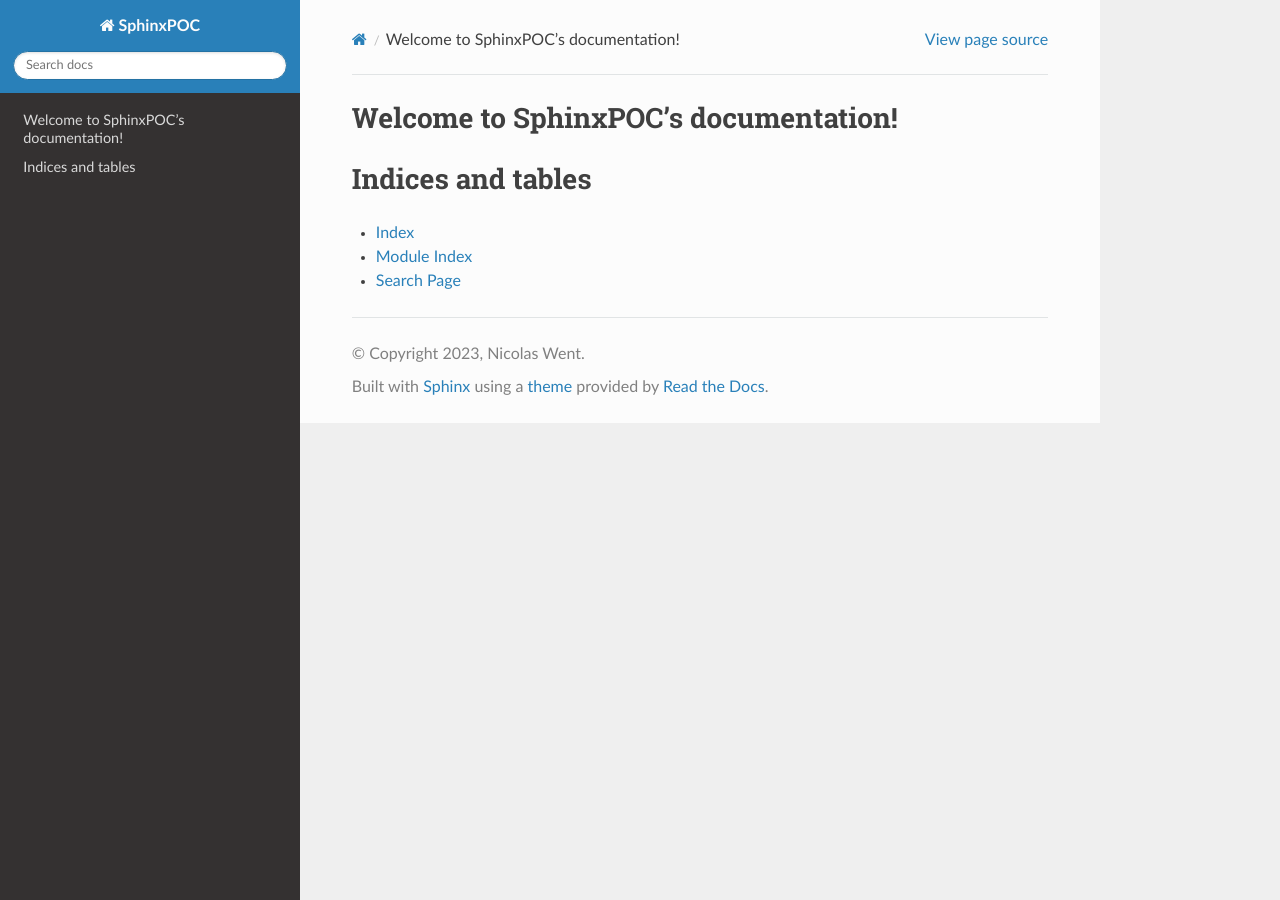
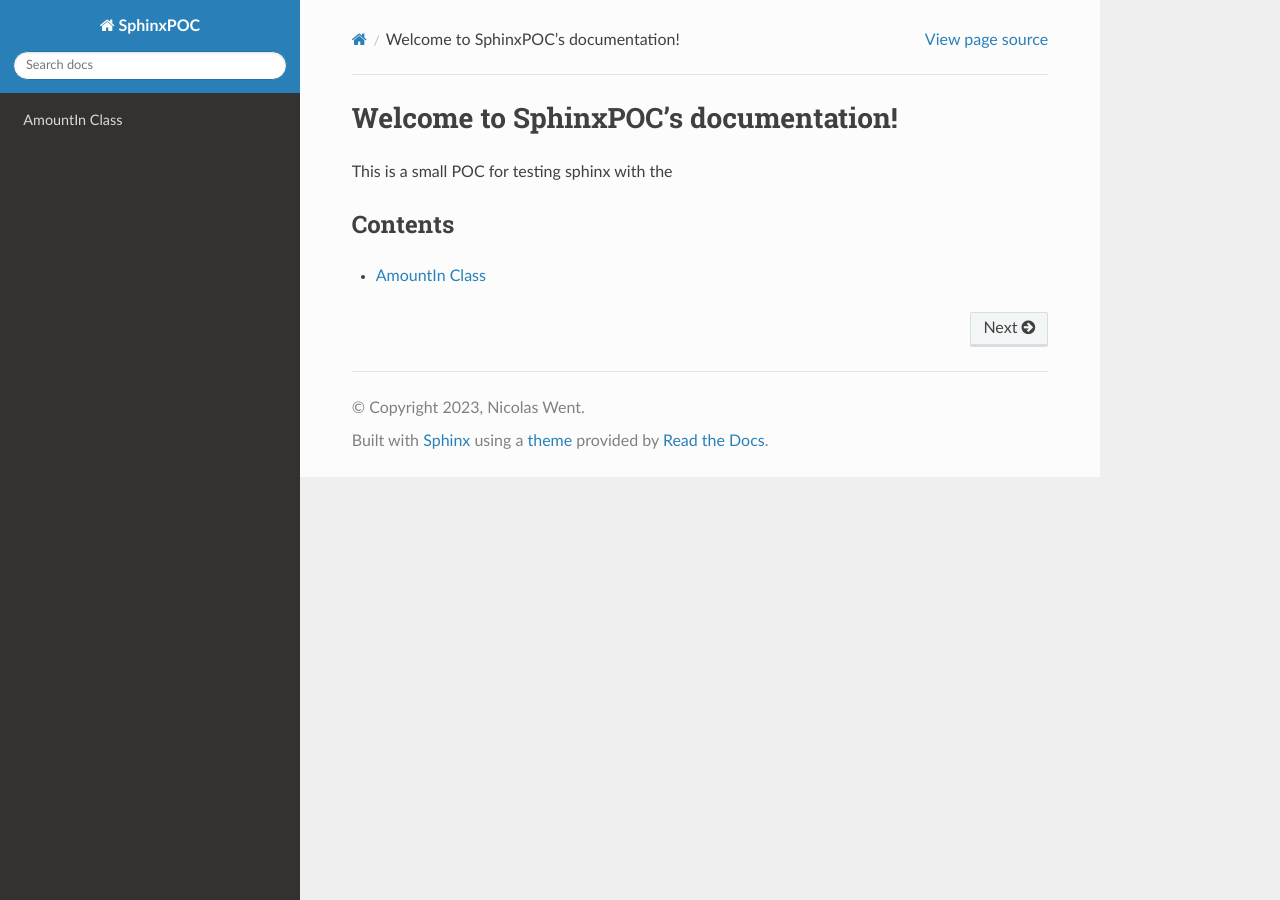
Before and after one commit to NicolasWent/python-sphinx-poc, a Sphinx documentation site: the page built from docs/source/index.rst, in a window 1280 px wide. Built offline with Sphinx 7.4.7 and the Read the Docs theme 2.0.0, drawn with Linux system fonts in a browser that asks for light colours.

Commit message:
[Index] WIP on index

```diff
--- a/docs/source/AmountIn.rst
+++ b/docs/source/AmountIn.rst
@@ -1,5 +1,5 @@
 AmountIn Class
-=========
+==============
 
-.. autoclass:: Models.AmountIn.AmountIn
+.. autoclass:: Models.AmountIn
     :members:
--- a/docs/source/index.rst
+++ b/docs/source/index.rst
@@ -6,15 +6,11 @@
 Welcome to SphinxPOC's documentation!
 =====================================
 
+This is a small POC for testing sphinx with the
+
+Contents
+--------
+
 .. toctree::
-   :maxdepth: 2
-   :caption: Contents:
 
-
-
-Indices and tables
-==================
-
-* :ref:`genindex`
-* :ref:`modindex`
-* :ref:`search`
+   AmountIn
```
